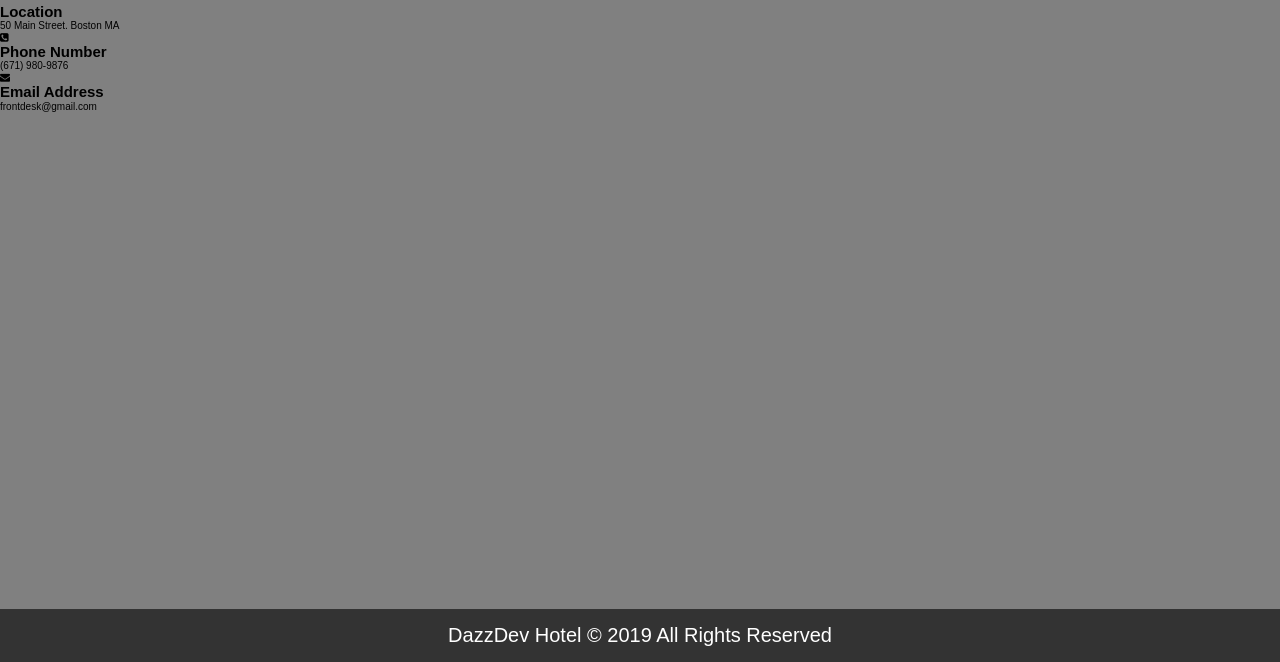
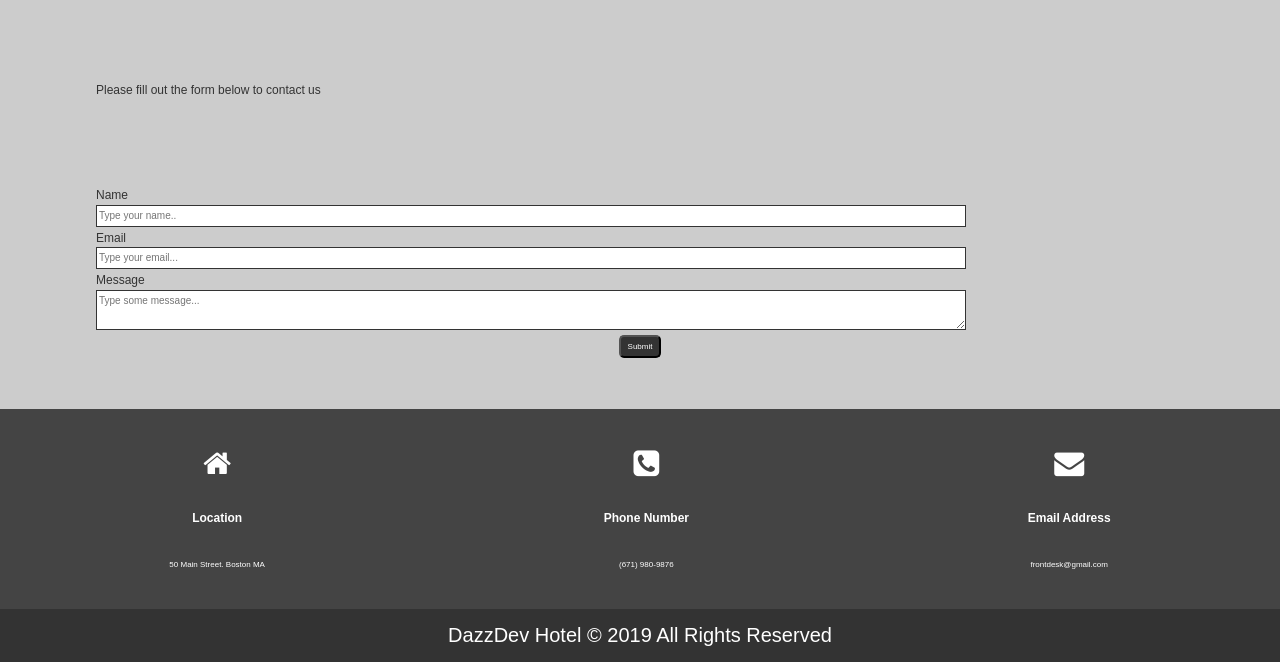
Before and after one commit to DariuszOkonski/webpage-hotel, a website: page contact.html in a window 1280 px wide. Shown: the part 138-800 px from the top of the page. Drawn offline with nearby package versions, Linux system fonts and the light colour scheme; files that its build step writes are made by us from their sources.

Commit message:
add styles to contact-form and contact-info section at contact.scss

```diff
--- /dev/null
+++ b/dist/sass/_contact.scss
@@ -0,0 +1,91 @@
+.main-section-contact {
+
+  .contact-form {
+    flex-grow: 2;
+    background-color: $light-second;
+    color: $dark-first;
+
+    display: flex;
+    flex-direction: column;
+    justify-content: space-around;
+    align-items: stretch;
+
+    &__header {
+      font-size: 2rem;
+      width: 85%;
+
+      &--span {
+        color: $light-first;
+      }
+    }
+
+    &__paragraph {
+      font-size: 1.2rem;
+      width: 85%;
+    }
+
+    &__form {
+      width: 85%;
+
+      label,
+      input,
+      textarea {
+        display: block;
+      }
+
+      label {
+        font-size: 1.2rem;
+        margin-bottom: 0.2rem;
+      }
+
+      input,
+      textarea {
+        width: 80%;
+        margin-bottom: 0.5rem;
+        padding: 0.4rem 0.2rem;
+        border: 1px solid $dark-first;
+      }
+
+      textarea {
+        height: 4rem;
+      }
+
+      .btn {
+        display: block;
+        margin: 0.5rem auto;
+      }
+    }
+
+  }
+
+
+  .contact-info {
+    flex-grow: 1;
+    background-color: $dark-second;
+    color: $light-third;
+
+    display: flex;
+
+    .contact-square {
+      flex-grow: 1;
+      padding: 0.5rem 0;
+
+      display: flex;
+      flex-direction: column;
+      justify-content: space-evenly;
+      align-items: center;
+
+      &__icon {
+        font-size: 3rem;
+      }
+
+      &__header {
+        font-size: 1.2rem;
+      }
+
+      &__paragraph {
+        font-size: 0.8rem;
+      }
+    }
+  }
+}
--- a/dist/sass/style.scss
+++ b/dist/sass/style.scss
@@ -3,3 +3,4 @@
 @import 'utilities';
 @import 'index';
 @import 'about';
+@import 'contact'
```
Also changed, not shown: 1 other file.
